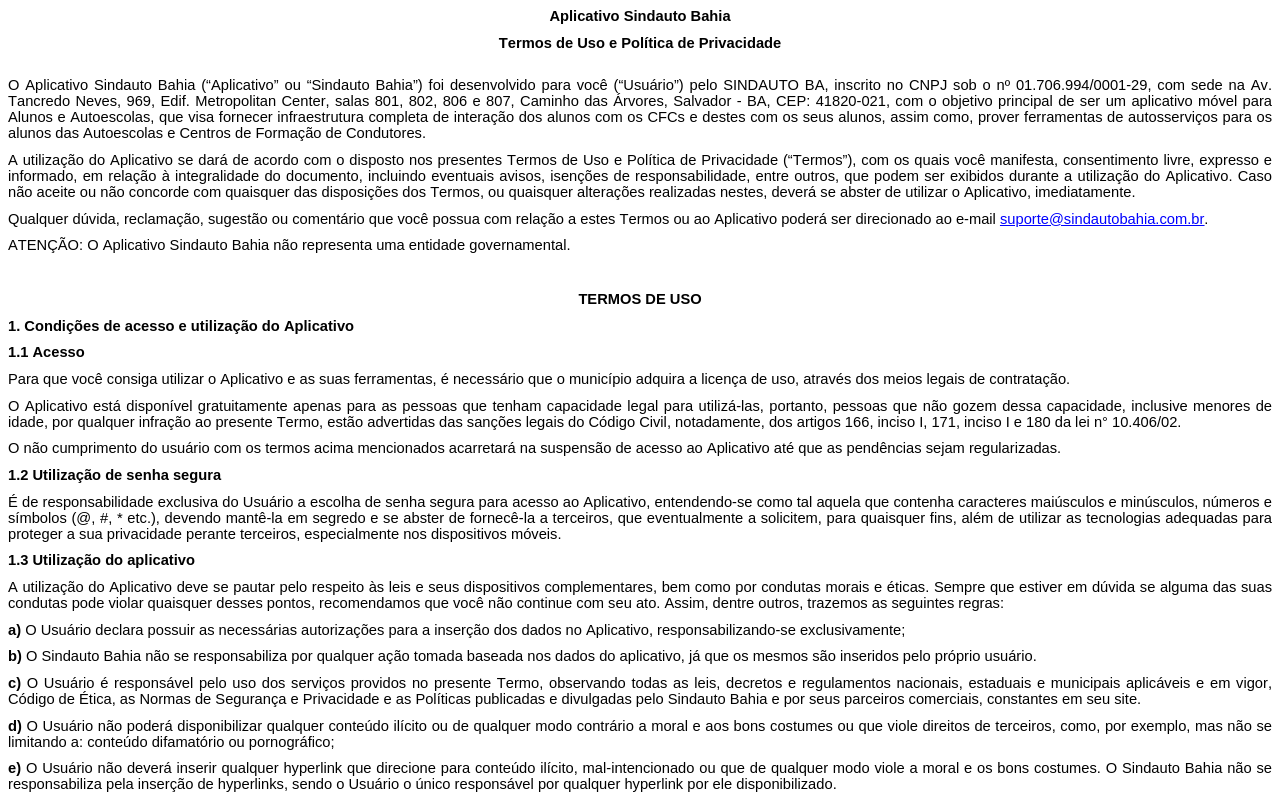
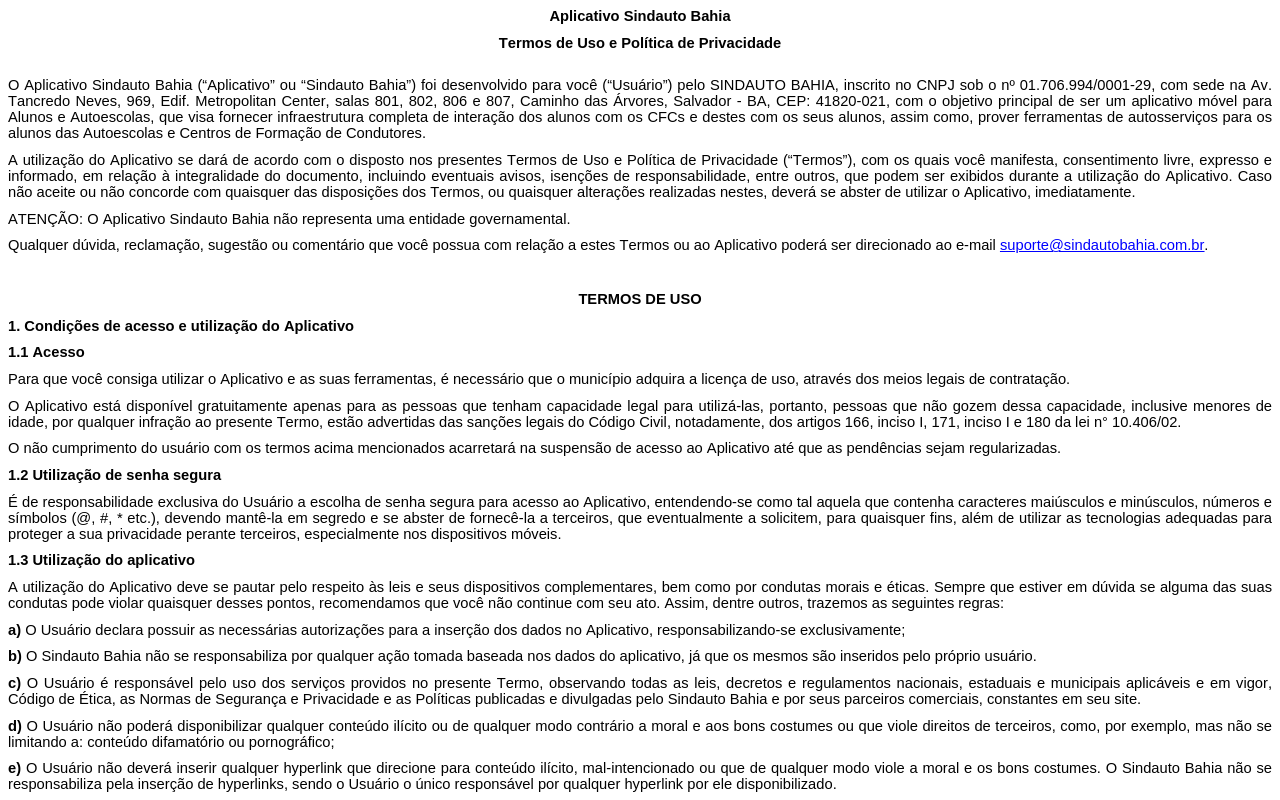
Before and after one commit to aventitecnologia/sindautobahia, a plain HTML site: page index.html in a window 1280 px wide. Shown: the top 800 px of the page. Drawn offline with Linux system fonts and the light colour scheme.

Commit message:
Update index.html

```diff
--- a/index.html
+++ b/index.html
@@ -22,10 +22,10 @@
 <p class="p1"><span class="s1"><b>Aplicativo Sindauto Bahia</b></span></p>
 <p class="p1"><span class="s1"><b>Termos de Uso e Política de Privacidade</b></span></p>
 <p class="p2"><span class="s1"> </span></p>
-<p class="p3"><span class="s1">O Aplicativo Sindauto Bahia (“Aplicativo” ou “Sindauto Bahia”) foi desenvolvido para você (“Usuário”) pelo SINDAUTO BA, inscrito no CNPJ sob o nº</span><span class="s2"> </span><span class="s1">01.706.994/0001-29, com sede na Av. Tancredo Neves, 969, Edif. Metropolitan Center, salas 801, 802, 806 e 807, Caminho das Árvores, Salvador - BA, CEP: 41820-021, com o objetivo principal de ser um aplicativo móvel para Alunos e Autoescolas, que visa fornecer infraestrutura completa de interação dos alunos com os CFCs e destes com os seus alunos, assim como, prover ferramentas de autosserviços para os alunos das Autoescolas e Centros de Formação de Condutores.</span></p>
+<p class="p3"><span class="s1">O Aplicativo Sindauto Bahia (“Aplicativo” ou “Sindauto Bahia”) foi desenvolvido para você (“Usuário”) pelo SINDAUTO BAHIA, inscrito no CNPJ sob o nº</span><span class="s2"> </span><span class="s1">01.706.994/0001-29, com sede na Av. Tancredo Neves, 969, Edif. Metropolitan Center, salas 801, 802, 806 e 807, Caminho das Árvores, Salvador - BA, CEP: 41820-021, com o objetivo principal de ser um aplicativo móvel para Alunos e Autoescolas, que visa fornecer infraestrutura completa de interação dos alunos com os CFCs e destes com os seus alunos, assim como, prover ferramentas de autosserviços para os alunos das Autoescolas e Centros de Formação de Condutores.</span></p>
 <p class="p3"><span class="s1">A utilização do Aplicativo se dará de acordo com o disposto nos presentes Termos de Uso e Política de Privacidade (“Termos”), com os quais você manifesta, consentimento livre, expresso e informado, em relação à integralidade do documento, incluindo eventuais avisos, isenções de responsabilidade, entre outros, que podem ser exibidos durante a utilização do Aplicativo. Caso não aceite ou não concorde com quaisquer das disposições dos Termos, ou quaisquer alterações realizadas nestes, deverá se abster de utilizar o Aplicativo, imediatamente.</span></p>
+<p class="p3"><span class="s1">ATENÇÃO: O Aplicativo Sindauto Bahia não representa uma entidade governamental.</span></p>
 <p class="p3"><span class="s1">Qualquer dúvida, reclamação, sugestão ou comentário que você possua com relação a estes Termos ou ao Aplicativo poderá ser direcionado ao e-mail <a href="mailto:suporte@sindautobahia.com.br"><span class="s3">suporte@sindautobahia.com.br</span></a>.</span></p>
-<p class="p3"><span class="s1">ATENÇÃO: O Aplicativo Sindauto Bahia não representa uma entidade governamental.</span></p>
 <p class="p3"><span class="s1"> </span></p>
 <p class="p1"><span class="s1"><b>TERMOS DE USO</b></span></p>
 <p class="p3"><span class="s1"><b>1. Condições de acesso e utilização do Aplicativo</b></span></p>
```
